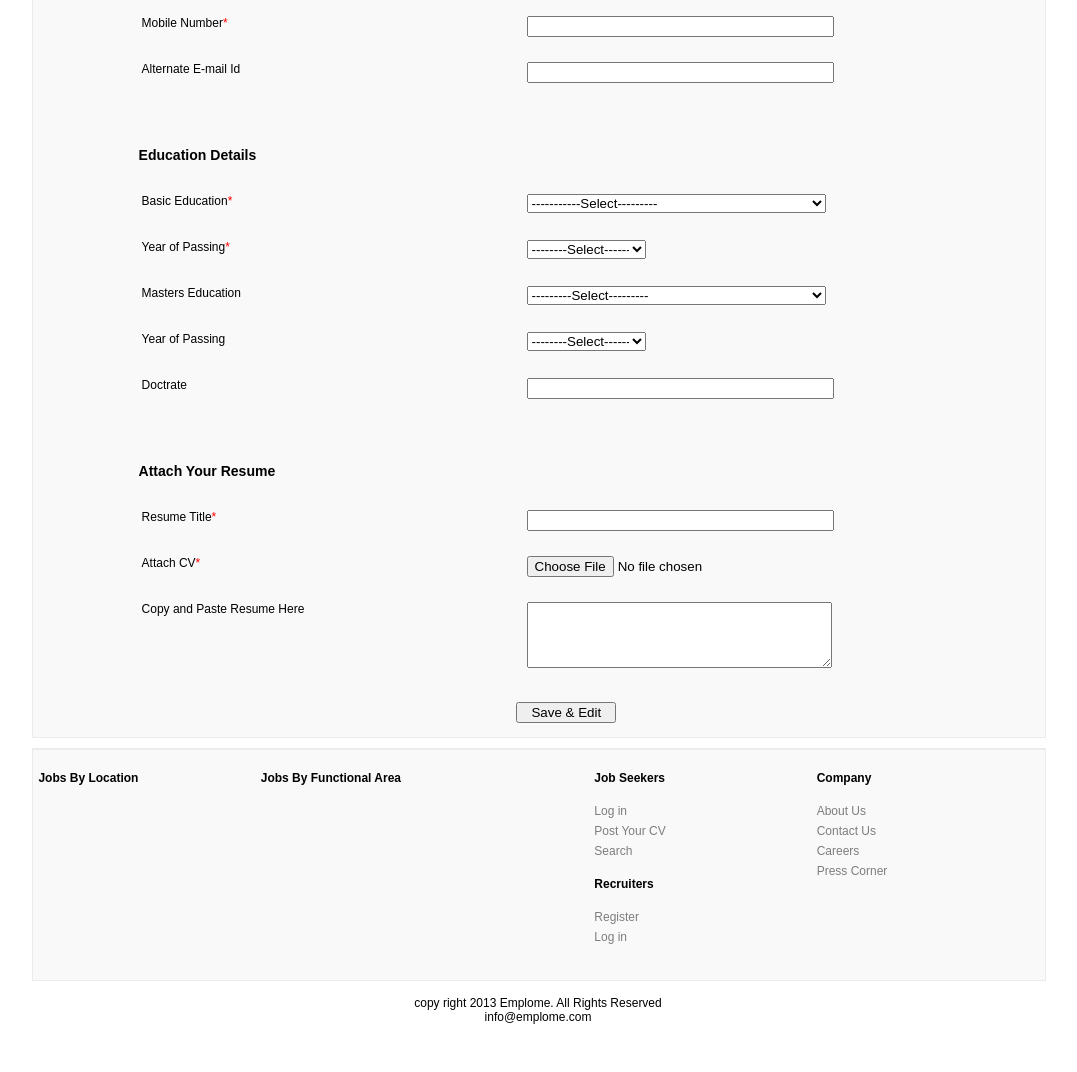
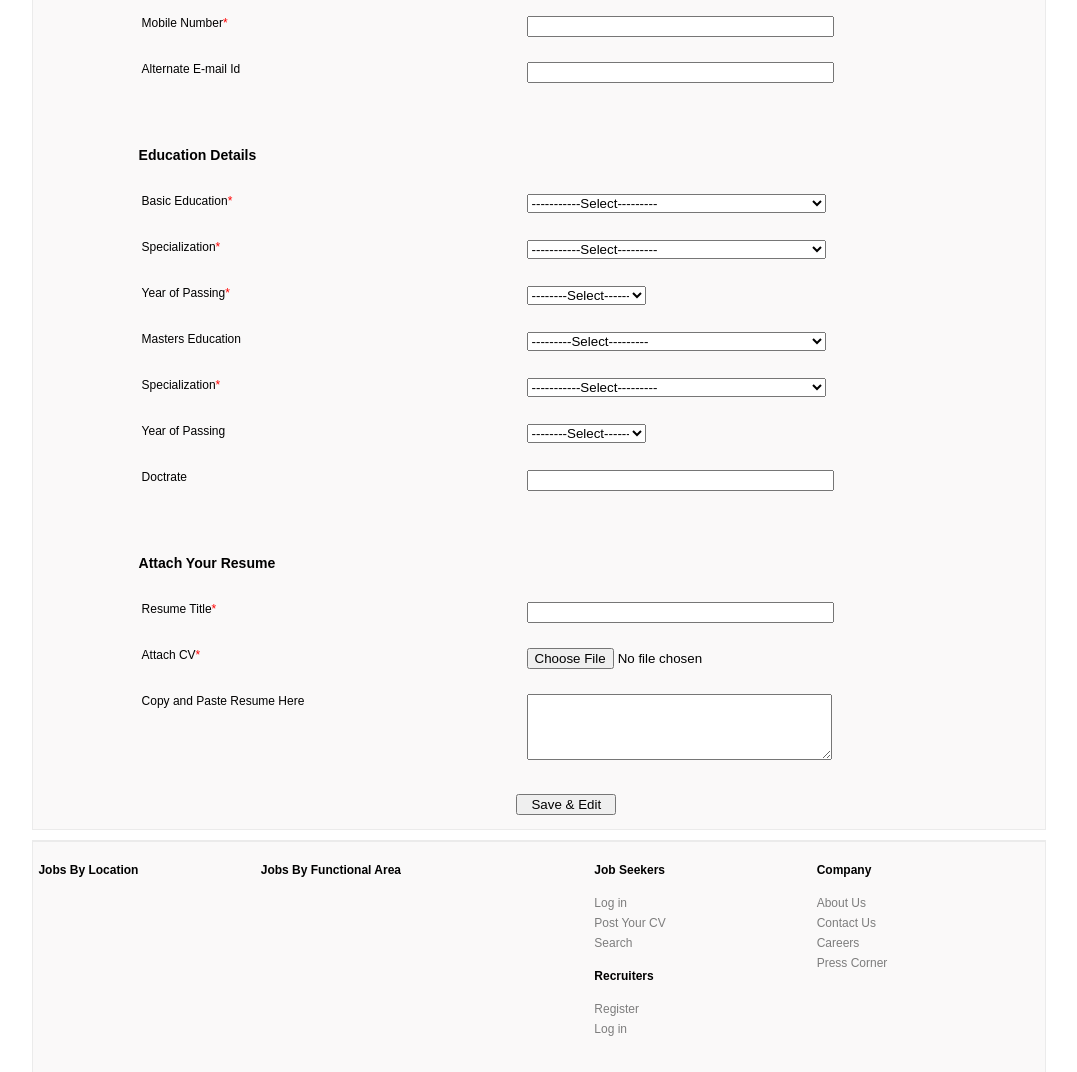
Before and after one commit to technomicssolutions/emplome, a Django app: page /job_seeker_registration/ in a window 1280 px wide. Shown: the part 876-1948 px from the top of the page, without its empty margins (102-1179 px from the left). Before the commit the page ends 1900 px from the top, so only its background shows below. Run offline with Django 3.2, Linux system fonts and the light colour scheme; data that the repository does not hold is empty; some libraries are stand-ins or nearby versions.

Commit message:
job seeker reg modified

```diff
--- a/emplome/web/static/js/angular_app/controllers.js
+++ b/emplome/web/static/js/angular_app/controllers.js
@@ -1034,14 +1034,14 @@ function JobSeekerController($scope, $element, $http, $timeout) {
     $scope.form_validation_more_info = function(){
         if ($scope.seeker1.years != 0 ) {
           if($scope.seeker1.years == '' || $scope.seeker1.years == undefined || $scope.seeker1.years == '-min-'){
-            console.log('$scope.seeker1.years', $scope.seeker1.years, $scope.seeker1.years == '' , $scope.seeker1.years == undefined, $scope.seeker1.years == '-min-');
+            // console.log('$scope.seeker1.years', $scope.seeker1.years, $scope.seeker1.years == '' , $scope.seeker1.years == undefined, $scope.seeker1.years == '-min-');
             $scope.error_flag = true;
             $scope.error_message = 'Please provide the your Work Experience';
             return false;
           }
         }
         else if (($scope.seeker1.salary != null || $scope.seeker1.salary != '' || $scope.seeker1.salary != undefined) && $scope.seeker1.salary != Number($scope.seeker1.salary)){
-              console.log($scope.seeker1.years);
+              // console.log($scope.seeker1.years);
               $scope.error_flag = true;
               $scope.error_message = 'Please enter a Valid Amount for Salary';
               return false;
@@ -1239,7 +1239,7 @@ function RecruiterController($scope, $element, $http, $timeout) {
             return false;
         } else if (!(validateEmail($scope.recruiter.email))){
             $scope.error_flag = true;
-            $scope.error_message = 'Please provide a valid Email Id';
+            $scope.error_message = 'Please provide a Valid Email Id';
             return false;
         } else if ($scope.recruiter.industry == '' || $scope.recruiter.industry == undefined) {
             $scope.error_flag = true;
--- a/emplome/web/templates/job_seeker_registration.html
+++ b/emplome/web/templates/job_seeker_registration.html
@@ -114,11 +114,17 @@
 				</select>
 			</div>
 			<div class="formrow">
+				<label>Specialization<span class="red">*</span></label>
+				<select name="basic_specialization" ng-model="seeker.specialization">
+					<option value="">-----------Select---------</option>
+					<option ng-repeat="specialization in basic_specialization" value="[[specialization]]" ng-selected="specialization == seeker.basic_specialization">[[specialization]]</option>
+				</select>
+			</div>
+			<div class="formrow">
 				<label>Year of Passing<span class="red">*</span></label>
 				<select name="pass_year_basic" style="width: 14%" ng-model="seeker.pass_year_basic">
 					<option value="">--------Select-------</option>
 					<option ng-repeat="yr in year" value="[[yr]]" ng-selected="yr == seeker.pass_year_basic ">[[yr]]</option>
-
 				</select>
 			</div>
 
@@ -127,6 +133,13 @@
 				<select name="masters_edu" ng-model="seeker.masters_edu">
 					<option value="">---------Select---------</option>
 					<option ng-repeat="edu in masters_education" value="[[edu]]" ng-selected="edu == seeker.masters_edu">[[edu]]</option>
+				</select>
+			</div>
+			<div class="formrow">
+				<label>Specialization<span class="red">*</span></label>
+				<select name="basic_specialization" ng-model="seeker.specialization">
+					<option value="">-----------Select---------</option>
+					<option ng-repeat="specialization in basic_specialization" value="[[specialization]]" ng-selected="specialization == seeker.basic_specialization">[[specialization]]</option>
 				</select>
 			</div>
 			<div class="formrow">
--- a/emplome/web/views.py
+++ b/emplome/web/views.py
@@ -320,8 +320,9 @@ class JobSeekerRegistration(View):
         resume = request.FILES.get('resume_doc', '')
         if resume:
             education.resume = resume
+            education.resume_text = ""
 
-        if seeker['resume_text'] != "":
+        elif seeker['resume_text'] != "":
             education.resume_text = seeker['resume_text']
         education.save()
         job_seeker.education = education
```
